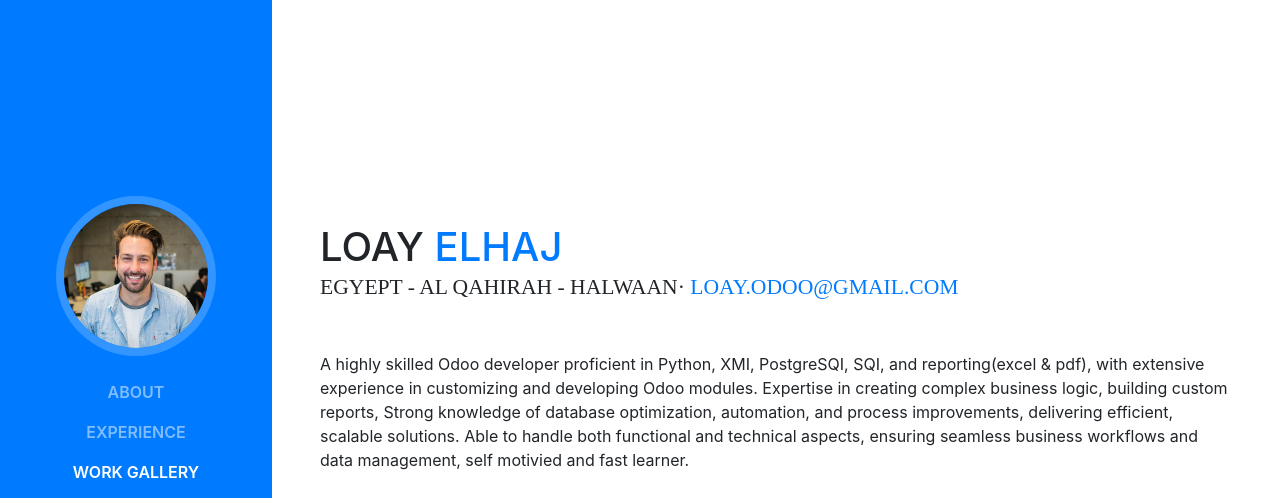
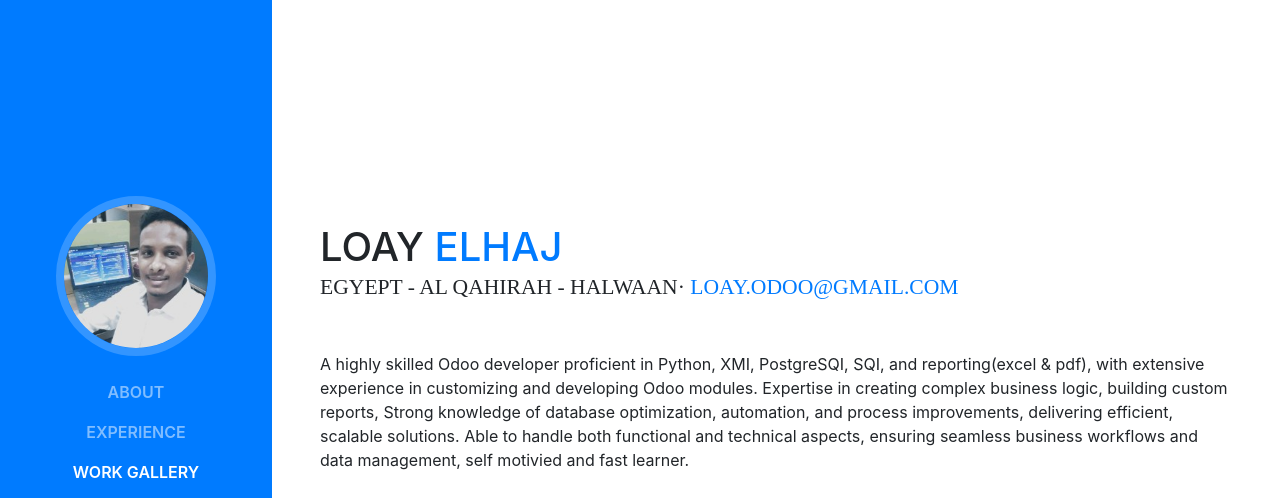
Before and after one commit to loay-git/IamLoay.github.io, a website with bundled scripts: page index.html in a window 1280 px wide. Shown: the top 498 px of the page. Built offline with nearby package versions, Linux system fonts and the light colour scheme; a web font is replaced by a local one.

Commit message:
Change Profile

```diff
--- a/index.html
+++ b/index.html
@@ -39,7 +39,7 @@
       <a class="navbar-brand js-scroll-trigger" href="#page-top">
         <span class="d-block d-lg-none">Start Bootstrap</span>
         <span class="d-none d-lg-block">
-          <img class="img-fluid img-profile rounded-circle mx-auto mb-2" src="img/profile.jpg" alt="">
+          <img class="img-fluid img-profile rounded-circle mx-auto mb-2" src="img/profile2.jpeg" alt="">
         </span>
       </a>
       <button class="navbar-toggler" type="button" data-toggle="collapse" data-target="#navbarSupportedContent" aria-controls="navbarSupportedContent" aria-expanded="false" aria-label="Toggle navigation">
```
Also changed, not shown: README.md (deleted), img/profile.jpeg (added), img/profile.jpg (deleted), img/profile2.jpeg (added).
